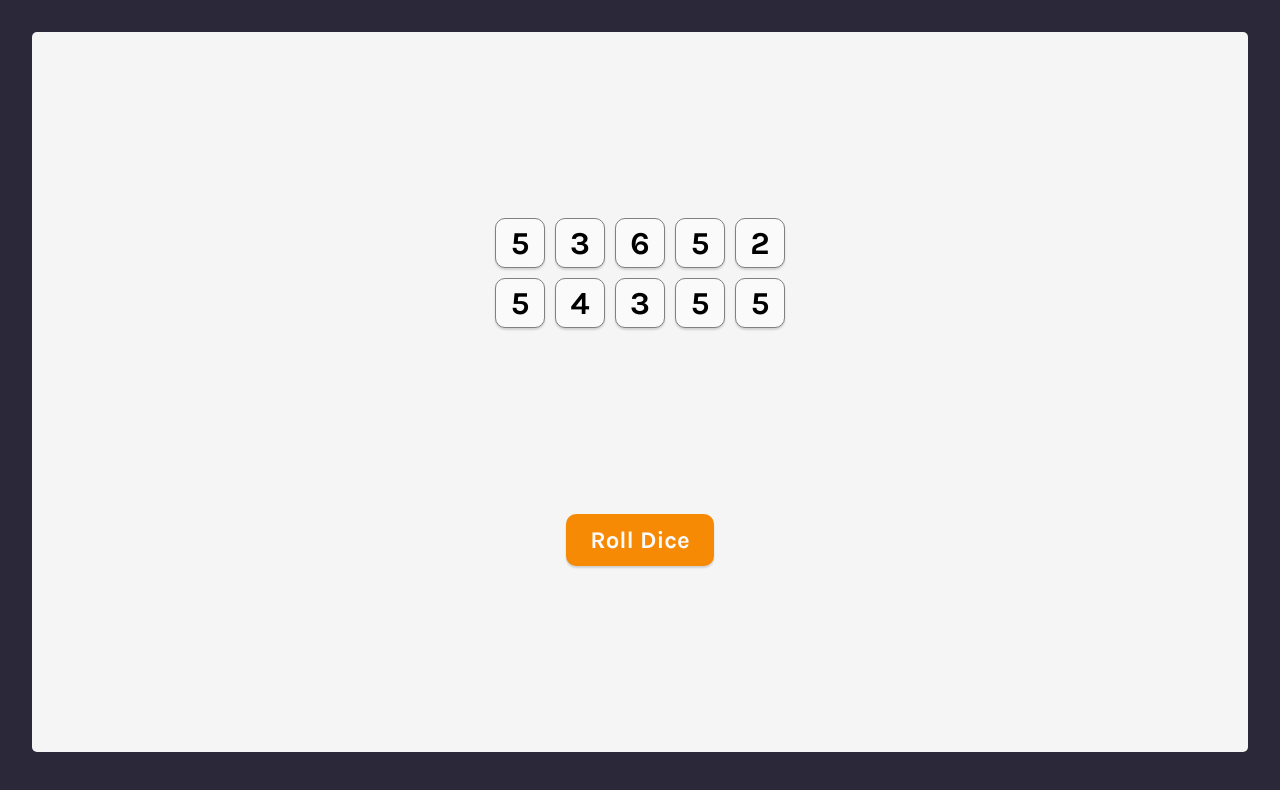
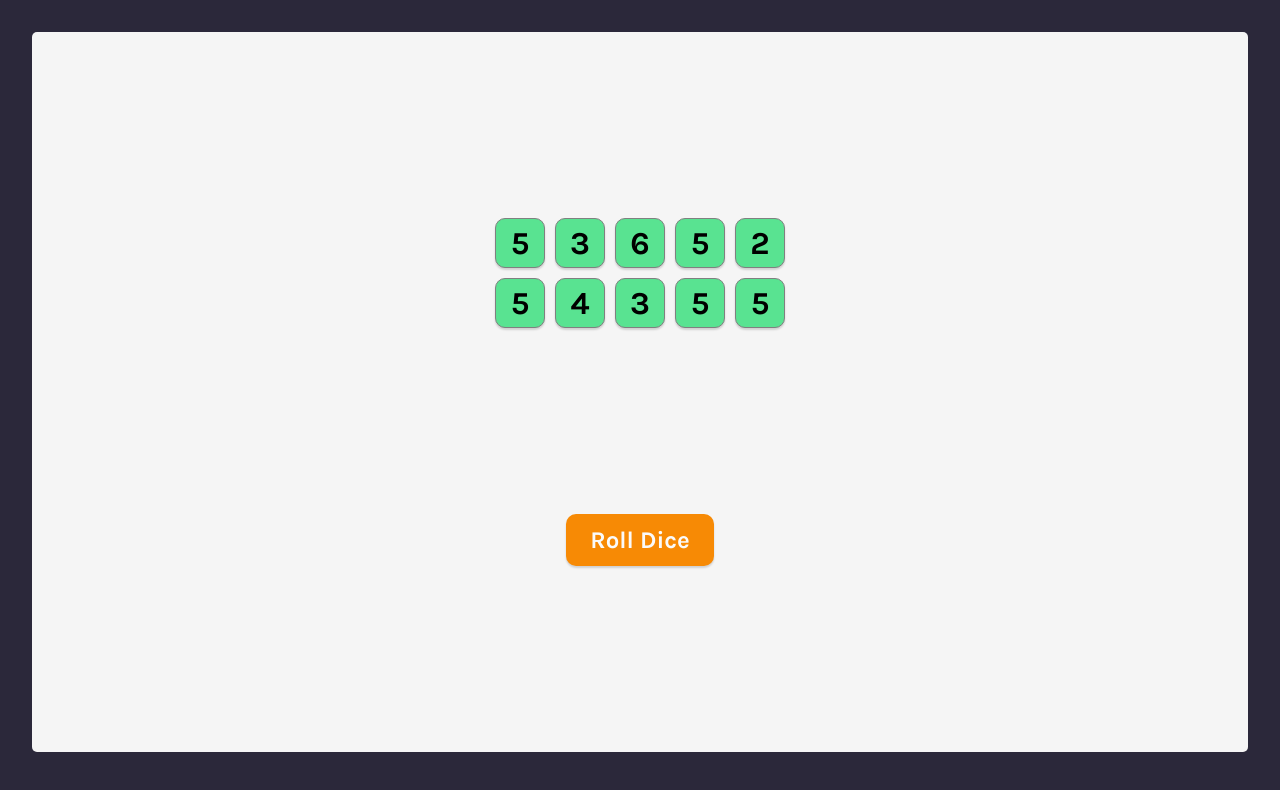
Before and after one commit to SilviaSaverino/Tenzies-Dice-Game---React, a React (Vite) app in the folder tenzies/: page / in a window 1280 px wide. Shown: the top 790 px of the page. Built offline with nearby package versions, Linux system fonts and the light colour scheme.

Commit message:
add props property for isHeld and add conditional styling to dice on hold

```diff
--- a/tenzies/src/App.css
+++ b/tenzies/src/App.css
@@ -59,5 +59,5 @@ main {
 }
 
 .roll-dice-btn:hover {
-  background-color: rgb(73, 223, 4);
+  background-color: #59E391;
 }
--- a/tenzies/src/App.jsx
+++ b/tenzies/src/App.jsx
@@ -12,7 +12,7 @@ function App() {
     for(let i = 0;i < 10; i++){
       newDiceSet.push({
         value: Math.ceil(Math.random() * 6),
-        isHeld: false,
+        isHeld: true,
         id: nanoid()
       })
     }
@@ -23,7 +23,7 @@ function App() {
     setNewDice(getNewDice())
   }
 
-  const diceElements = newDice.map(singleDie => <Die value={singleDie.value} key={singleDie.id}/>)
+  const diceElements = newDice.map(singleDie => <Die value={singleDie.value} key={singleDie.id} isHeld={singleDie.isHeld}/>)
   return (
     <main>
       <div className='die-container'>
--- a/tenzies/src/assets/components/Die.jsx
+++ b/tenzies/src/assets/components/Die.jsx
@@ -1,8 +1,12 @@
 import React from "react"
 
 export default function Die(props){
+    const holdStyle = {
+        backgroundColor: props.isHeld ? "#59E391" : "#fafafa"
+    }
+
     return (
-        <div className="single-die">
+        <div className="single-die" style={holdStyle}>
             <h2>{props.value}</h2>
         </div>
     )
```
